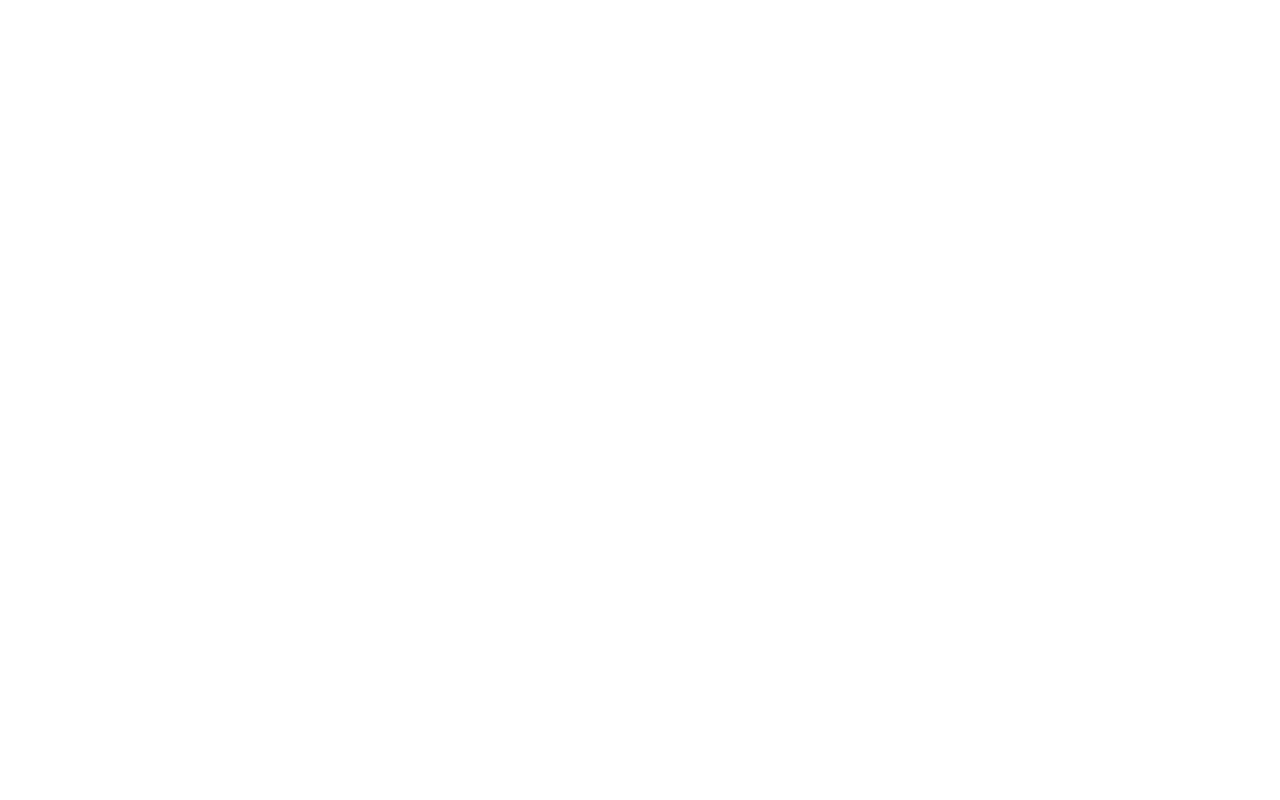
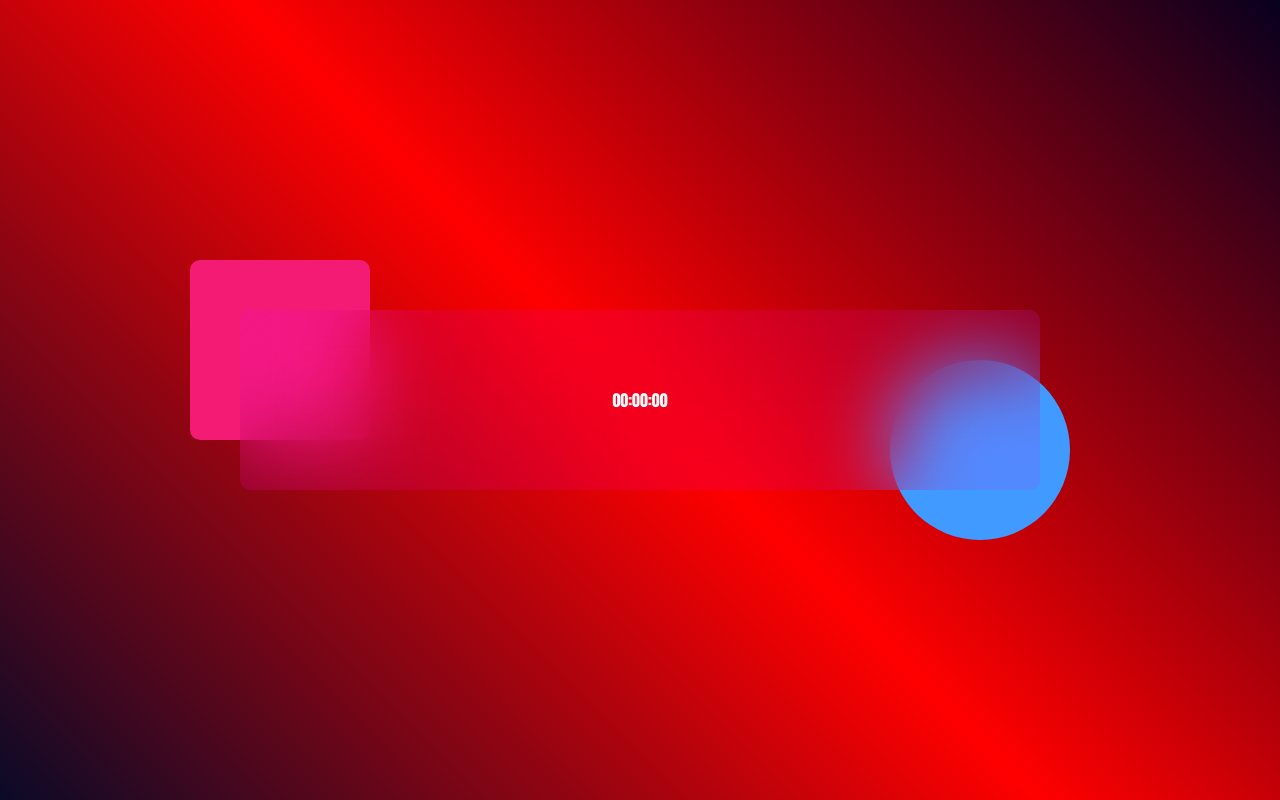
Before and after one commit to Murtuza009/demo-repo, a plain HTML site: page index.html in a window 1280 px wide. Drawn offline with Linux system fonts and the light colour scheme.

Commit message:
css work

```diff
--- a/CSS/style.css
+++ b/CSS/style.css
@@ -7,5 +7,49 @@ body {
     font-family: Impact, Haettenschweiler, 'Arial Narrow Bold', sans-serif;
 }
 header {
-    background: linear-gradient(45deg, #0a0a28, #ff0000, #0000ff);
+    background: linear-gradient(45deg, #0a0a28, #ff0000, #08001f);
+    width: 100%;
+    min-height: 100vh;
+    color: #fff;
+    position: relative;
 }
+.container {
+    width: 800px;
+    height: 180px;
+    position: absolute;
+    top: 50%;
+    left: 50%;
+    transform: translate(-50%, -50%);
+}
+.clock {
+    display: flex;
+    justify-content: center;
+    align-items: center;
+    width: 100%;
+    height: 100%;
+    background: rgba(235, 0, 255, 0.11);
+    border-radius: 10px;
+    backdrop-filter: blur(40px);
+}
+.container::before {
+    content: "";
+    width: 180px;
+    height: 180px;
+    background: #f41b75;
+    position: absolute;
+    top: -50px;
+    left: -50px;
+    z-index: -1;
+    border-radius: 10px;
+}
+.container::after {
+    content: "";
+    width: 180px;
+    height: 180px;
+    border-radius: 50%;
+    background: #419aff;
+    position: absolute;
+    right: -30px;
+    bottom: -50px;
+    z-index: -1;
+}
--- a/index.html
+++ b/index.html
@@ -10,7 +10,9 @@
 <body>
     <header>
         <div class="container">
-
+            <div class="clock">
+                00:00:00
+            </div>
         </div>
     </header>
 </body>
```
